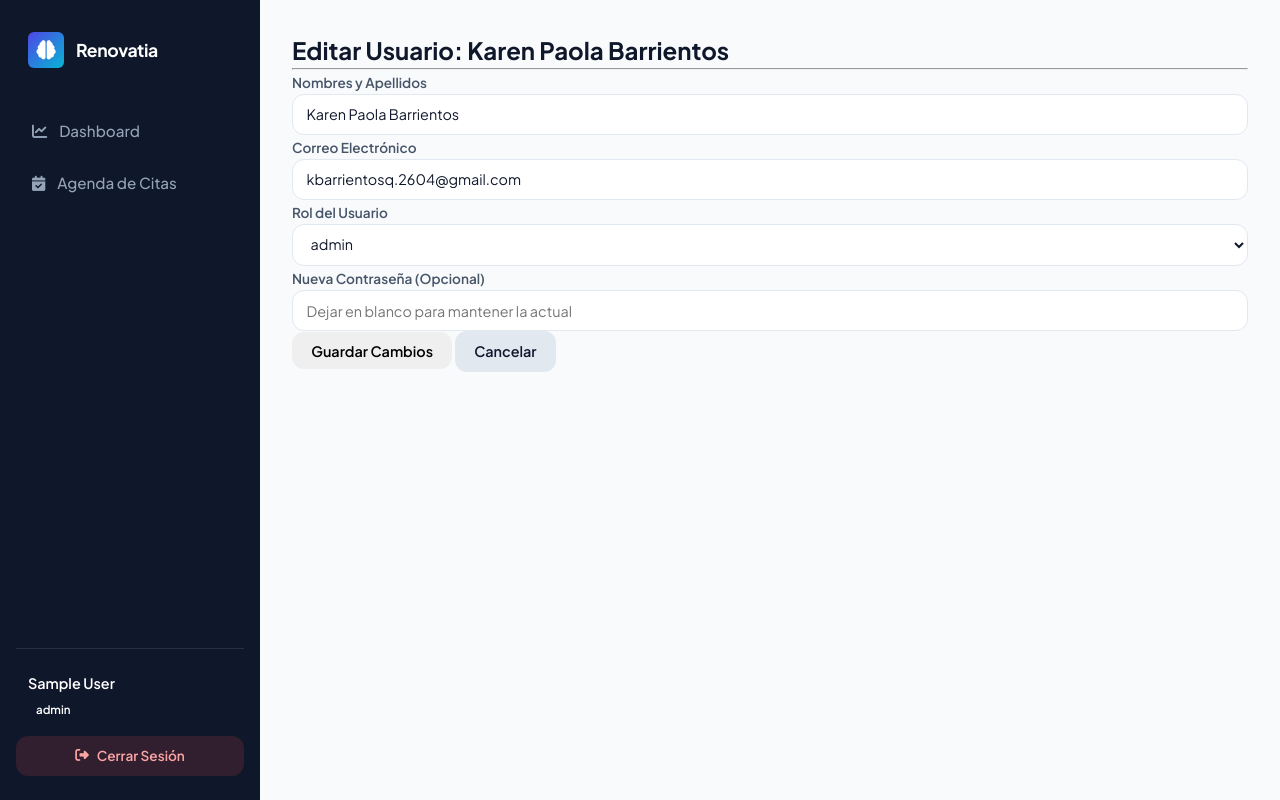
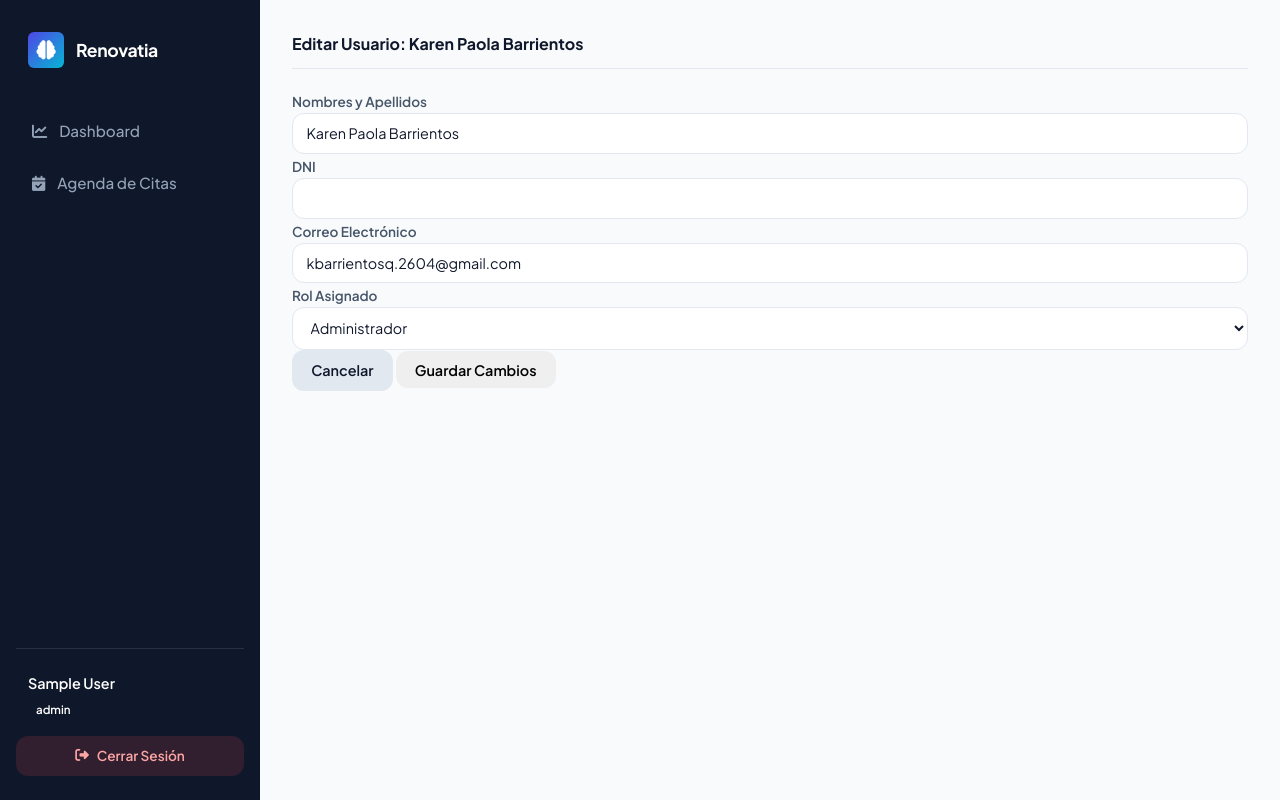
Before and after one commit to karenpbq-bot/TMTR---Renovatia, a Flask app: template templates/usuario_editar.html in a window 1280 px wide. Run offline with Flask 3, Linux system fonts and the light colour scheme; the visitor is signed in with stand-in values (Sample User, id 1); tables that the repository leaves empty hold one stand-in row (values such as "Sample post"); the template is opened without the code that fills it: values that come from a table or form of the project are taken from there, most other values are stand-ins (such as "Sample title", 1, 10 or a date in 2020).

Commit message:
Refactor user edit form with Bootstrap card layout

```diff
--- a/templates/usuario_editar.html
+++ b/templates/usuario_editar.html
@@ -1,31 +1,63 @@
 {% extends "base.html" %}
 {% block content %}
-<div class="container mt-4">
-    <h2>Editar Usuario: {{ usuario.nombres_apellidos }}</h2>
-    <hr>
+<div class="container py-5">
+    <div class="row justify-content-center">
+        <div class="col-md-8">
+            <div class="card shadow-sm">
+                <div class="card-header bg-primary text-white">
+                    <h4 class="mb-0">Editar Usuario: {{ usuario.nombres_apellidos }}</h4>
+                </div>
+                <div class="card-body">
                     <form method="POST">
                         <div class="mb-3">
-            <label class="form-label">Nombres y Apellidos</label>
-            <input type="text" name="nombres_apellidos" class="form-control" value="{{ usuario.nombres_apellidos }}" required>
+                            <label for="nombres_apellidos" class="form-label">Nombres y Apellidos</label>
+                            <input type="text" class="form-control" id="nombres_apellidos" name="nombres_apellidos" value="{{ usuario.nombres_apellidos }}" required>
                         </div>
+
                         <div class="mb-3">
-            <label class="form-label">Correo Electrónico</label>
-            <input type="email" name="correo" class="form-control" value="{{ usuario.correo }}" required>
+                            <label for="dni" class="form-label">DNI</label>
+                            <input type="text" class="form-control" id="dni" name="dni" value="{{ usuario.dni or '' }}">
                         </div>
+
                         <div class="mb-3">
-            <label class="form-label">Rol del Usuario</label>
-            <select name="rol" class="form-control" required>
-                {% for r in roles_permitidos %}
-                    <option value="{{ r }}" {% if usuario.rol == r %}selected{% endif %}>{{ r }}</option>
+                            <label for="correo" class="form-label">Correo Electrónico</label>
+                            <input type="email" class="form-control" id="correo" name="correo" value="{{ usuario.correo }}" required>
+                        </div>
+
+                        <div class="mb-3">
+                            <label for="rol" class="form-label">Rol Asignado</label>
+                            <select class="form-select" id="rol" name="rol" required>
+                                {% if current_user_role == 'Superadmin' %}
+                                <option value="Superadmin" {% if usuario.rol == 'Superadmin' %}selected{% endif %}>Superadmin</option>
+                                <option value="Director" {% if usuario.rol == 'Director' %}selected{% endif %}>Director</option>
+                                {% endif %}
+                                <option value="Administrador" {% if usuario.rol == 'Administrador' %}selected{% endif %}>Administrador</option>
+                                <option value="Recepcionista" {% if usuario.rol == 'Recepcionista' %}selected{% endif %}>Recepcionista</option>
+                                <option value="Especialista" {% if usuario.rol == 'Especialista' %}selected{% endif %}>Especialista</option>
+                                <option value="Paciente" {% if usuario.rol == 'Paciente' %}selected{% endif %}>Paciente</option>
+                            </select>
+                        </div>
+
+                        {% if current_user_role == 'Superadmin' and clientes %}
+                        <div class="mb-3">
+                            <label for="id_cliente" class="form-label">Empresa Cliente Asignada</label>
+                            <select class="form-select" id="id_cliente" name="id_cliente">
+                                <option value="">-- Ninguna (Global / Superadmin) --</option>
+                                {% for cli in clientes %}
+                                <option value="{{ cli.id_cliente }}" {% if usuario.id_cliente == cli.id_cliente %}selected{% endif %}>{{ cli.nombre_marca }} (RUC: {{ cli.ruc }})</option>
                                 {% endfor %}
                             </select>
                         </div>
-        <div class="mb-3">
-            <label class="form-label">Nueva Contraseña (Opcional)</label>
-            <input type="password" name="password" class="form-control" placeholder="Dejar en blanco para mantener la actual">
+                        {% endif %}
+
+                        <div class="d-flex justify-content-between">
+                            <a href="{{ url_for('usuarios') }}" class="btn btn-secondary">Cancelar</a>
+                            <button type="submit" class="btn btn-success">Guardar Cambios</button>
                         </div>
-        <button type="submit" class="btn btn-success">Guardar Cambios</button>
-        <a href="{{ url_for('usuarios') }}" class="btn btn-secondary">Cancelar</a>
                     </form>
                 </div>
+            </div>
+        </div>
+    </div>
+</div>
 {% endblock %}
```
Lines whose indentation alone changed are shown as unchanged.
